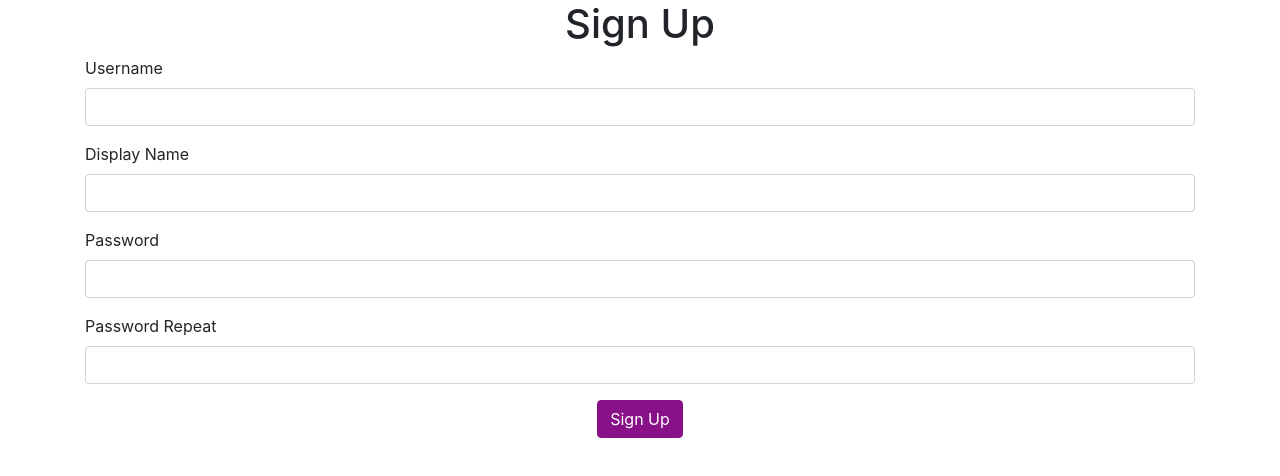
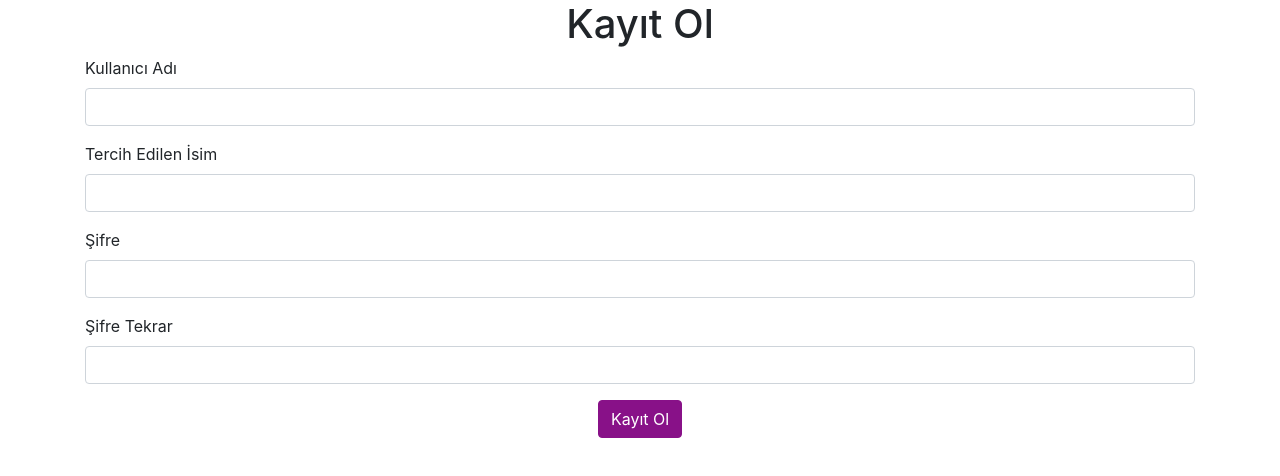
Before and after one commit to ziyagurel/fe-hoaxfy, a React (Create React App) app: page / in a window 1280 px wide. Shown: the top 476 px of the page. Built offline with nearby package versions, Linux system fonts and the light colour scheme.

Commit message:
i18n trans. language third party library added

```diff
--- a/package.json
+++ b/package.json
@@ -9,9 +9,11 @@
     "@testing-library/user-event": "^7.2.1",
     "axios": "^0.19.2",
     "bootstrap": "^4.5.0",
+    "i18next": "^19.5.2",
     "node-sass": "^4.14.1",
     "react": "^16.13.1",
     "react-dom": "^16.13.1",
+    "react-i18next": "^11.7.0",
     "react-scripts": "3.4.1"
   },
   "scripts": {
--- a/src/api/apiCalls.js
+++ b/src/api/apiCalls.js
@@ -1,5 +1,5 @@
 import axios from "axios"
 
 export const signup = body =>{
-    return axios.post('/api/1.0/users', body);
+    return axios.post('/api/1.0/users', body, {headers:{'accept-language' : 'tr'}});
 }
--- /dev/null
+++ b/src/i18n.js
@@ -0,0 +1,41 @@
+import i18 from 'i18next';
+import {initReactI18next} from 'react-i18next';
+import i18next from 'i18next';
+
+i18next.use(initReactI18next).init({
+    resources:{
+        en: {
+            translations: {
+                'Sign Up' : 'Sign Up',
+                'Password mismatch' : 'Password mismatch',
+                'Username' : 'Username',
+                'Display Name' : 'Display Name',
+                'Password' : 'Password',
+                'Password Repeat' : 'Password Repeat'
+            }
+        },
+        tr: {
+            translations: {
+                'Sign Up' : 'Kayıt Ol',
+                'Password mismatch' : 'Şifreler aynı olmalı',
+                'Username' : 'Kullanıcı Adı',
+                'Display Name' : 'Tercih Edilen İsim',
+                'Password' : 'Şifre',
+                'Password Repeat' : 'Şifre Tekrar'
+            }
+        }
+    },
+    fallbackLng: 'tr',
+    ns: ['translations'],
+    defaultNS: 'translations',
+    keySeparator: false,
+    interpolation: {
+        escapeValue: false,
+        formatSeparator: ','
+    },
+    react: {
+        wait: true
+    }
+});
+
+export default i18next;
--- a/src/index.js
+++ b/src/index.js
@@ -5,7 +5,9 @@ import './index.css';
 import './bootstrap-ovverride.scss';
 import UserSingUpPage from './pages/UserSingUpPage'
 import * as serviceWorker from './serviceWorker';
+import './i18n';
 
+//Baslangic Sayfasi belirlenir.
 ReactDOM.render(
   <React.StrictMode>
     <UserSingUpPage />
--- a/src/pages/UserSingUpPage.js
+++ b/src/pages/UserSingUpPage.js
@@ -1,6 +1,7 @@
 import React from 'react';
 import { signup } from '../api/apiCalls';
-import CustomInput from '../components/CustomInput'
+import CustomInput from '../components/CustomInput';
+import {withTranslation} from 'react-i18next';
 
 class UserSignupPage extends React.Component{
     state = {
@@ -13,22 +14,19 @@ class UserSignupPage extends React.Component{
     }
 
     onChange = event =>{
+        const {t} = this.props;
         const {value,name} = event.target;
         const errors = {...this.errors};
         errors[name] = undefined;
         if(name === 'password' || name === 'passwordRepeat'){
-            console.log("calisti");
             if(name === 'password' && value !== this.state.passwordRepeat){
-                errors.passwordRepeat = 'Password mismath';
-                console.log("calisti-1");
+                errors.passwordRepeat = t('Password mismatch');
             }
             else if(name === 'passwordRepeat' && value !== this.state.password){
-                errors.passwordRepeat = 'Password mismath';
-                console.log("calisti-2");
+                errors.passwordRepeat = t('Password mismatch');
             }
             else{
                 errors.passwordRepeat = undefined;
-                console.log("calisti-3");
             }
         }
         this.setState({
@@ -62,22 +60,23 @@ class UserSignupPage extends React.Component{
     render(){
         const {pendingApiCall, errors} = this.state;
         const {username, displayName, password, passwordRepeat} = errors;
+        const {t} = this.props;
         return(
             <div>
                 <form className="container">
-                    <h1 className="text-center">Sign Up</h1>
-                    <CustomInput name="username" label="Username" error={username} onChange={this.onChange}/>
-                    <CustomInput name="displayName" label="Display Name" error={displayName} onChange={this.onChange}/>
-                    <CustomInput name="password" label="Password" error={password} onChange={this.onChange} type="password"/>
-                    <CustomInput name="passwordRepeat" label="Password Repeat" error={passwordRepeat} onChange={this.onChange} type="password"/>
+                    <h1 className="text-center">{t('Sign Up')}</h1>
+                    <CustomInput name="username" label={t('Username')} error={username} onChange={this.onChange}/>
+                    <CustomInput name="displayName" label={t('Display Name')} error={displayName} onChange={this.onChange}/>
+                    <CustomInput name="password" label={t('Password')} error={password} onChange={this.onChange} type="password"/>
+                    <CustomInput name="passwordRepeat" label={t('Password Repeat')} error={passwordRepeat} onChange={this.onChange} type="password"/>
                     <div className="text-center">
                         <button className="btn btn-primary" onClick={this.onClickSignUp} disabled={pendingApiCall || passwordRepeat !== undefined}>
-                        {pendingApiCall && <span className="spinner-border spinner-border-sm"></span>} Sign Up</button>
+                        {pendingApiCall && <span className="spinner-border spinner-border-sm"></span>} {t('Sign Up')}</button>
                     </div>
                 </form>
             </div>
         );
     }
 }
-
-export default UserSignupPage;
+const UserSignupPageWithTranslation = withTranslation()(UserSignupPage);
+export default UserSignupPageWithTranslation;
```
Also changed, not shown: 1 other file (tests, documents, lock files or other folders).
